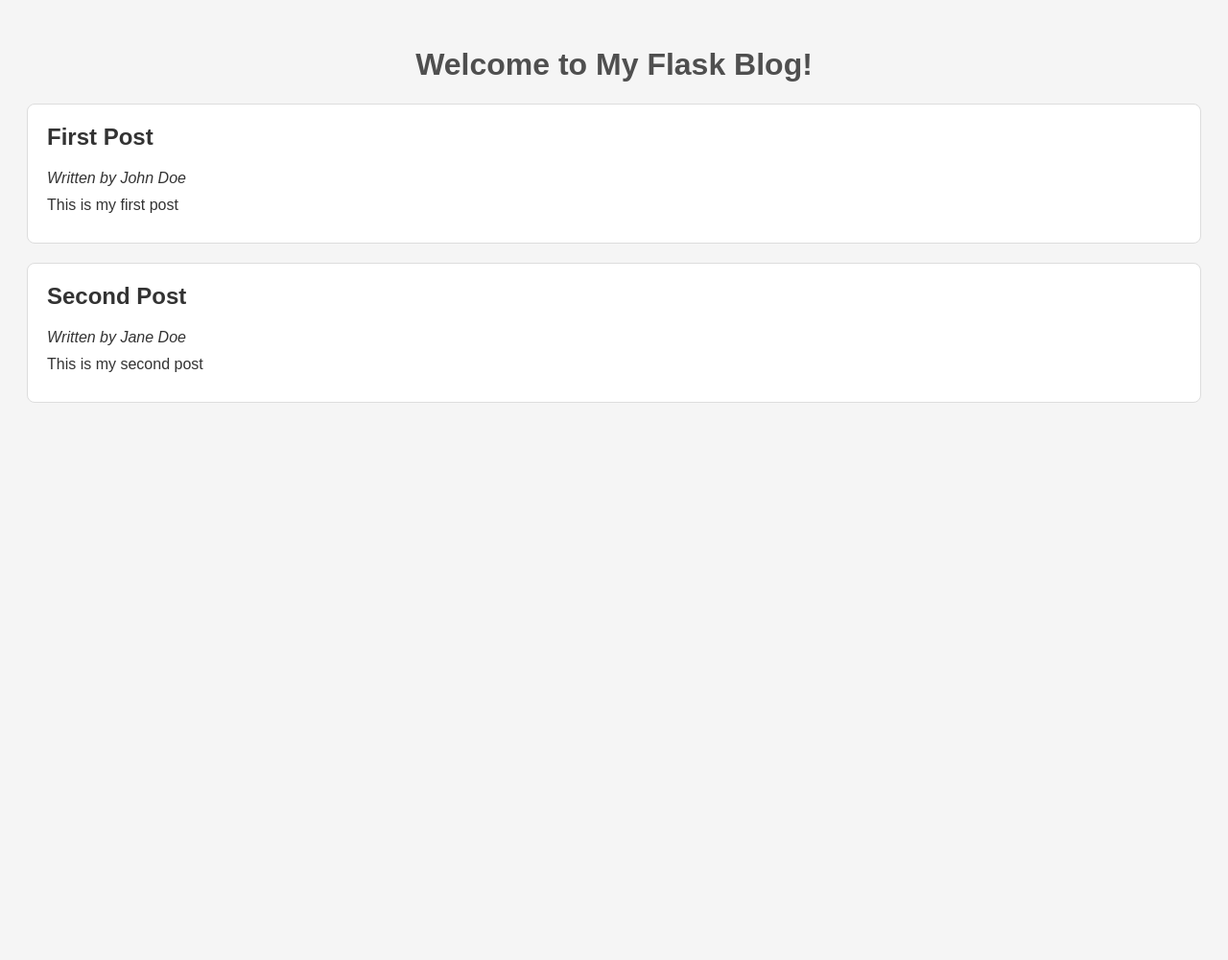
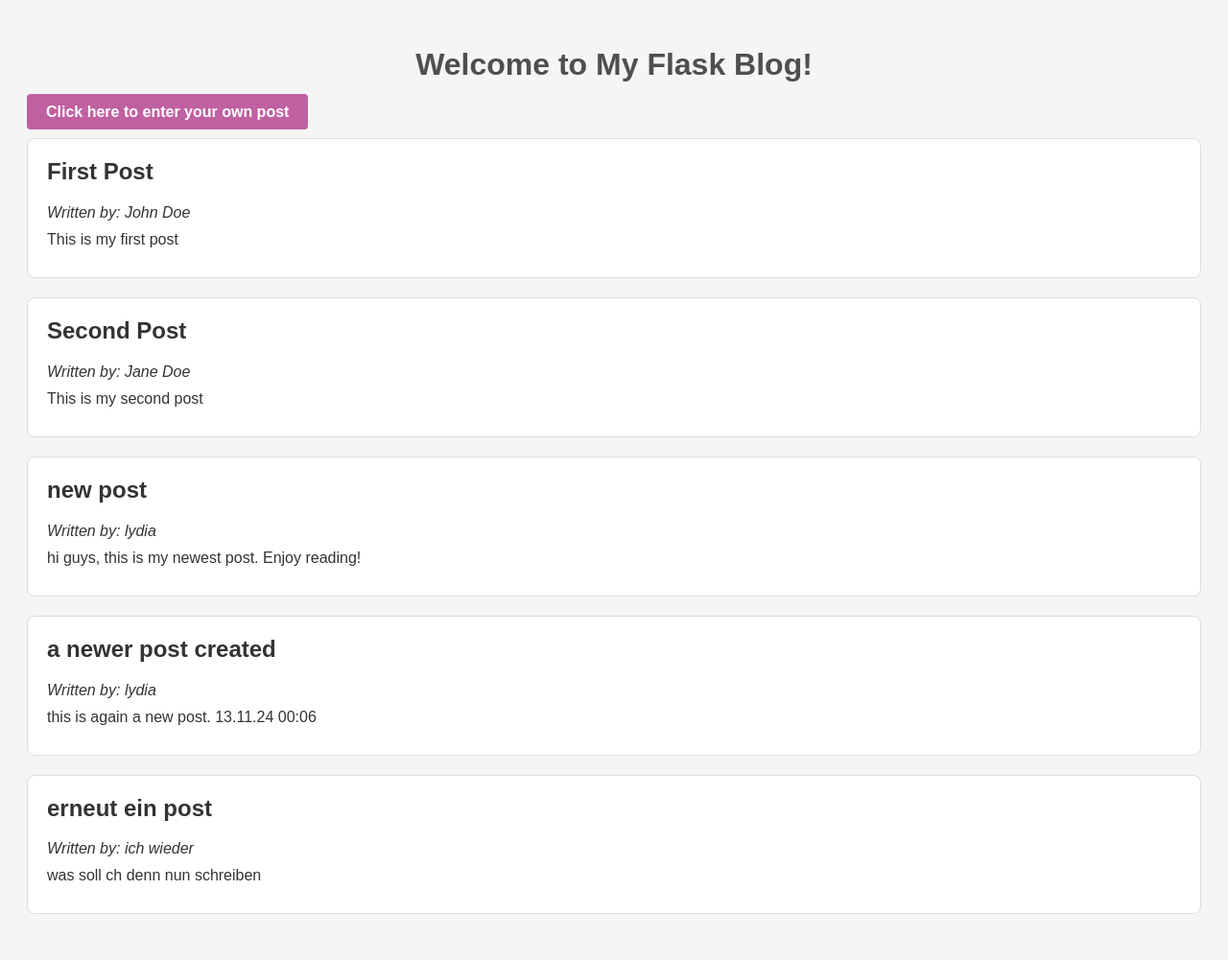
Before and after one commit to lydiadijkstra/Masterblog, a Flask app: page / in a window 1280 px wide. Shown: the whole page at 96% size. Before the commit the page ends 420 px from the top, so only its background shows below. Run offline with Flask 3, Linux system fonts and the light colour scheme.

Commit message:
adds the add-new-post function and html file

```diff
--- a/app.py
+++ b/app.py
@@ -1,4 +1,4 @@
-from flask import Flask, render_template
+from flask import Flask, request, render_template, redirect, url_for
 import blogpost_storage
 
 app = Flask(__name__)
@@ -11,5 +11,18 @@ def index():
     return render_template('index.html', post=blog_posts)
 
 
+@app.route('/add', methods=['GET', 'POST'])
+def add():
+    if request.method == 'POST':
+        author = request.form.get("author")
+        title = request.form.get("title")
+        content = request.form.get("new_post")
+
+        blogpost_storage.add_blogpost(title=title, author=author, content=content)
+
+        return redirect(url_for("index"))
+    return render_template('add.html')
+
+
 if __name__ == "__main__":
     app.run(host="0.0.0.0", port=5001, debug=True)
--- a/blogposts_data.json
+++ b/blogposts_data.json
@@ -10,5 +10,23 @@
         "author": "Jane Doe",
         "title": "Second Post",
         "content": "This is my second post"
+    },
+    {
+        "id": 3,
+        "author": "lydia",
+        "title": "new post",
+        "content": "hi guys, this is my newest post. Enjoy reading!"
+    },
+    {
+        "id": 4,
+        "author": "lydia",
+        "title": "a newer post created",
+        "content": "this is again a new post. 13.11.24 00:06"
+    },
+    {
+        "id": 5,
+        "author": "ich wieder",
+        "title": "erneut ein post",
+        "content": "was soll ch denn nun schreiben"
     }
 ]
--- a/static/style.css
+++ b/static/style.css
@@ -1,3 +1,4 @@
+/* General Styles */
 body {
     font-family: Arial, sans-serif;
     background-color: #F5F5F5;
@@ -10,6 +11,7 @@ h1 {
     color: #4F4F4F;
 }
 
+/* Styling for posts on index page */
 .post {
     background-color: #FFF;
     border: 1px solid #DDD;
@@ -25,3 +27,60 @@ h1 {
 .post p {
     margin: 10px 0;
 }
+
+/* Styling for add.html form */
+form {
+    max-width: 500px;
+    margin: 0 auto;
+    padding: 20px;
+    background-color: #FFF;
+    border: 1px solid #DDD;
+    border-radius: 8px;
+    box-shadow: 0 4px 8px rgba(0, 0, 0, 0.1);
+}
+
+label {
+    display: block;
+    font-weight: bold;
+    margin-top: 10px;
+}
+
+input[type="text"] {
+    width: 100%;
+    padding: 10px;
+    margin-top: 5px;
+    margin-bottom: 20px;
+    border: 1px solid #CCC;
+    border-radius: 4px;
+}
+
+input[type="submit"] {
+    width: 100%;
+    padding: 10px;
+    background-color: #C060A1;
+    color: #FFF;
+    font-weight: bold;
+    border: none;
+    border-radius: 4px;
+    cursor: pointer;
+    transition: background-color 0.3s ease;
+}
+
+input[type="submit"]:hover {
+    background-color: #A84884;
+}
+
+.button {
+    padding: 10px 20px;
+    background-color: #C060A1; /* Dark rose */
+    color: white;
+    text-align: center;
+    border-radius: 4px;
+    text-decoration: none;
+    font-weight: bold;
+    transition: background-color 0.3s ease;
+}
+
+.button:hover {
+    background-color: #A84884; /* Darker rose */
+}
--- a/templates/index.html
+++ b/templates/index.html
@@ -8,10 +8,11 @@
 </head>
 <body>
     <h1>Welcome to My Flask Blog!</h1>
+    <a href="/add" class="button">Click here to enter your own post</a><br><br>
     {% for post in post %}
         <div class="post">
             <h2>{{ post["title"] }}</h2>
-            <p><em>Written by {{ post["author"] }}</em></p>
+            <p><em>Written by: {{ post["author"] }}</em></p>
             <p>{{ post["content"] }}</p>
         </div>
     {% endfor %}
```
Also changed, not shown: templates/add.html (added, +21 -0 lines).
